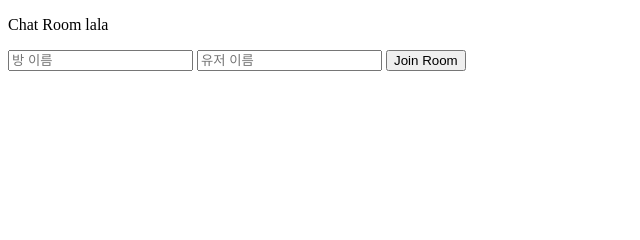
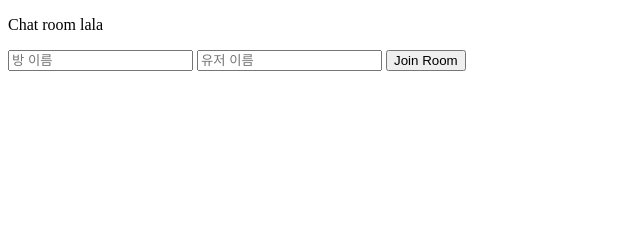
Before and after one commit to 2ndreae/e, a website: page index.html in a window 1280 px wide. Shown: the top 240 px of the page, 0-640 px from the left. Drawn offline with nearby package versions, Linux system fonts and the light colour scheme; no server answers.

Commit message:
Update index.html

```diff
--- a/index.html
+++ b/index.html
@@ -16,7 +16,7 @@
   <meta name="google-site-verification" content="g2JkdYuJjFbccXlyU66fF0B88ZynqrfrBVRM2M4pDJI" />
 </head>
 <body>
-  <p>Chat Room lala</p>
+  <p>Chat room lala</p>
   <div>
     <input id="roomName" type="text" placeholder="방 이름"/>
     <input id="userName" type="text" placeholder="유저 이름"/>
```
